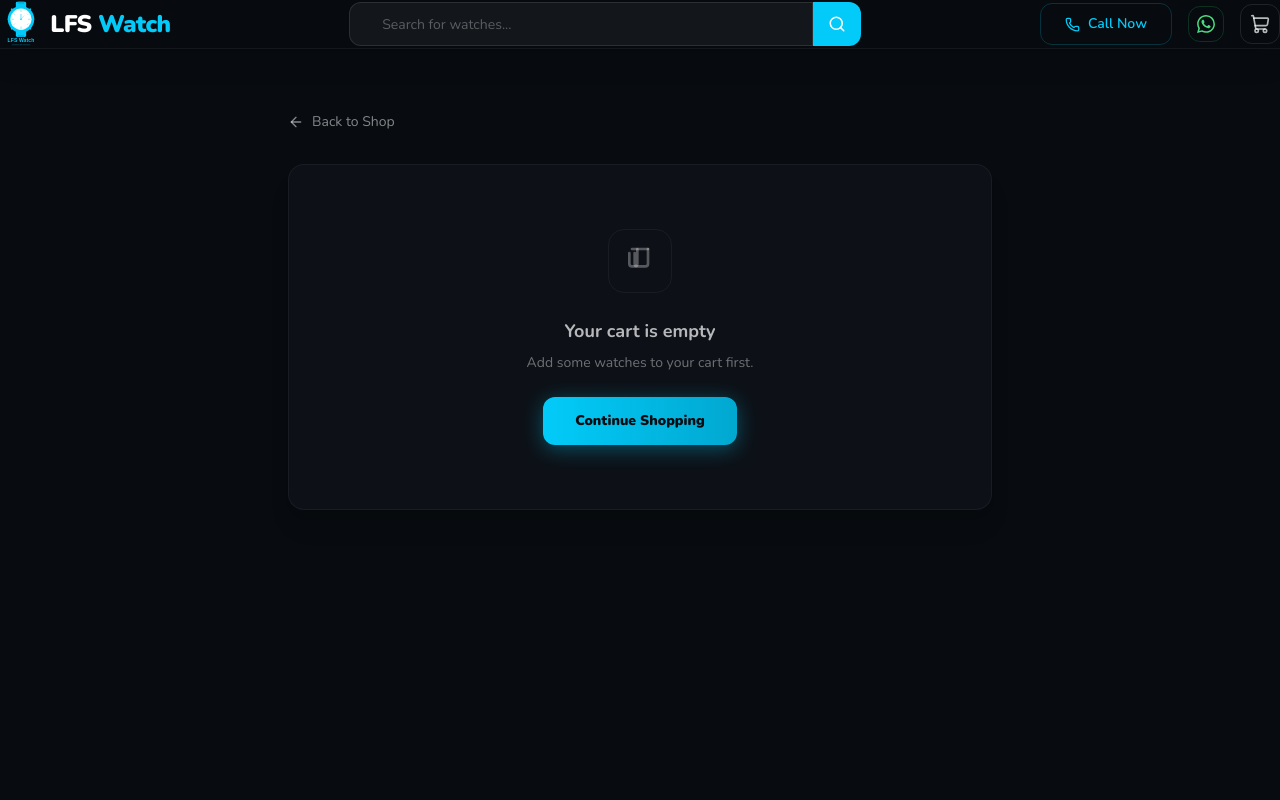
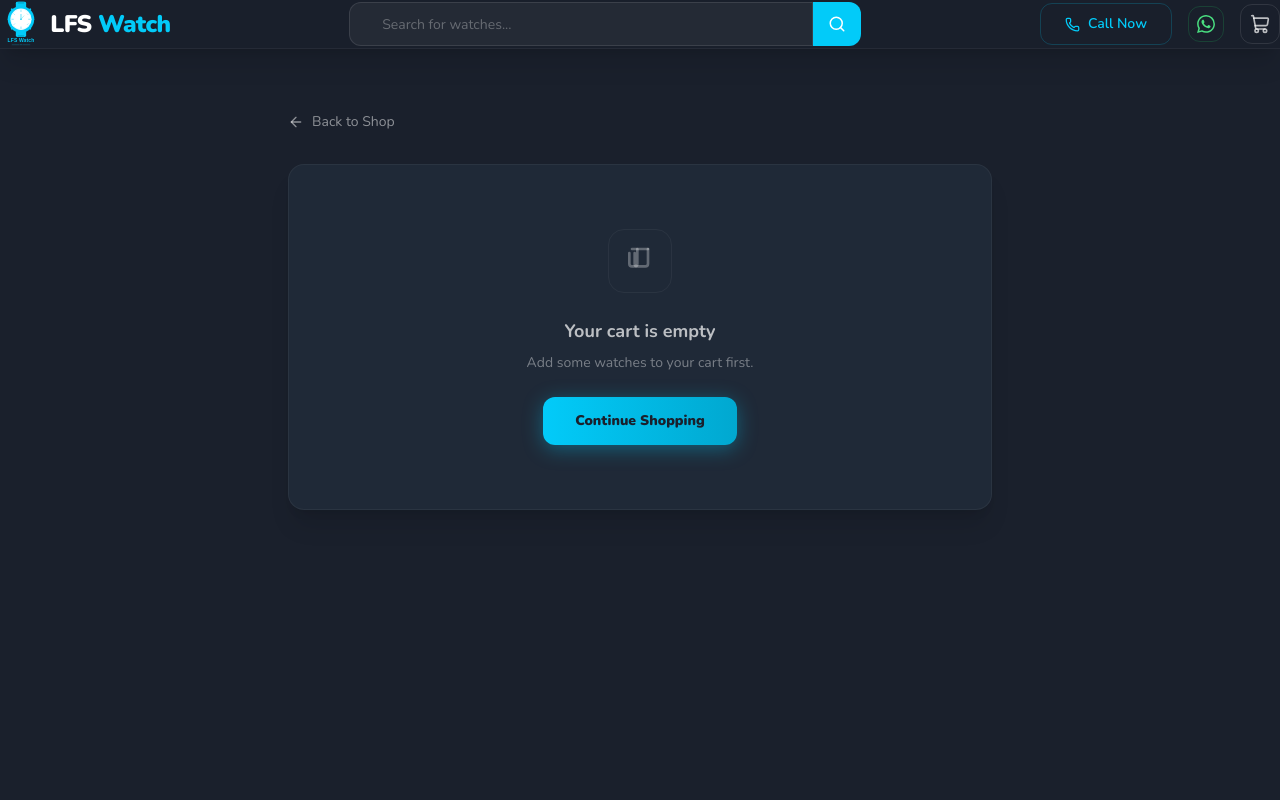
Before and after one commit to detectivesifat/lfswatch, a React (Vite) app: page /checkout in a window 1280 px wide. Shown: the top 800 px of the page. Built offline with nearby package versions, Linux system fonts and the light colour scheme.

Commit message:
lighten dark theme: #080c10->#1a202c, #0d1117->#1f2937

```diff
--- a/src/components/CartSidebar.jsx
+++ b/src/components/CartSidebar.jsx
@@ -32,7 +32,7 @@ export default function CartSidebar() {
         ref={panelRef}
         className={`fixed top-0 right-0 h-full z-[70] flex flex-col
           w-full sm:w-[400px] lg:w-[430px]
-          bg-[#0d1117] border-l border-white/5
+          bg-[#1f2937] border-l border-white/5
           shadow-[−20px_0_60px_rgba(0,0,0,0.5)]
           transition-transform duration-300 ease-in-out
           ${isOpen ? 'translate-x-0' : 'translate-x-full'}
@@ -132,7 +132,7 @@ export default function CartSidebar() {
 
         {/* Footer */}
         {items.length > 0 && (
-          <div className="border-t border-white/5 px-6 py-5 space-y-4 bg-[#080c10]/50">
+          <div className="border-t border-white/5 px-6 py-5 space-y-4 bg-[#1a202c]/50">
             <div className="flex items-center justify-between">
               <span className="text-sm font-semibold text-white/50">Total</span>
               <span className="text-2xl font-black text-white">
@@ -142,7 +142,7 @@ export default function CartSidebar() {
             <a
               id="checkout-btn"
               href="/checkout"
-              className="flex items-center justify-center gap-2 w-full py-3.5 bg-gradient-to-r from-[#02cbf9] to-[#01a8d0] hover:from-[#01b8e0] hover:to-[#0195ba] text-[#080c10] font-black text-base rounded-xl transition-all duration-300 no-underline shadow-[0_4px_20px_rgba(2,203,249,0.35)] hover:shadow-[0_6px_28px_rgba(2,203,249,0.5)] hover:-translate-y-0.5"
+              className="flex items-center justify-center gap-2 w-full py-3.5 bg-gradient-to-r from-[#02cbf9] to-[#01a8d0] hover:from-[#01b8e0] hover:to-[#0195ba] text-[#1a202c] font-black text-base rounded-xl transition-all duration-300 no-underline shadow-[0_4px_20px_rgba(2,203,249,0.35)] hover:shadow-[0_6px_28px_rgba(2,203,249,0.5)] hover:-translate-y-0.5"
             >
               <ShoppingBag size={18} />
               Continue to Buy
--- a/src/components/Footer.jsx
+++ b/src/components/Footer.jsx
@@ -2,7 +2,7 @@ import { Phone } from 'lucide-react';
 
 export default function Footer() {
   return (
-    <footer className="bg-[#080c10] border-t border-white/5 pb-16">
+    <footer className="bg-[#1a202c] border-t border-white/5 pb-16">
       <div className="max-w-7xl mx-auto px-5 sm:px-8 pt-12 sm:pt-16 flex flex-col sm:flex-row items-center justify-around gap-8 sm:gap-12">
 
         {/* Column 1: Copyright */}
--- a/src/components/Navbar.jsx
+++ b/src/components/Navbar.jsx
@@ -104,7 +104,7 @@ export default function Navbar() {
           {showDropdown && searchQuery.length > 0 && filteredProducts.length > 0 && (
             <div
               ref={dropdownRef}
-              className="absolute top-full left-0 right-0 mt-2 bg-[#0d1117] border border-white/10 rounded-2xl shadow-[0_20px_40px_rgba(0,0,0,0.5)] overflow-hidden z-50 animate-slide-down"
+              className="absolute top-full left-0 right-0 mt-2 bg-[#1f2937] border border-white/10 rounded-2xl shadow-[0_20px_40px_rgba(0,0,0,0.5)] overflow-hidden z-50 animate-slide-down"
             >
               <div className="grid grid-cols-1 gap-1 p-3 max-h-96 overflow-y-auto">
                 {filteredProducts.map((product) => (
@@ -207,7 +207,7 @@ export default function Navbar() {
           {showDropdown && searchQuery.length > 0 && filteredProducts.length > 0 && (
             <div
               ref={dropdownRef}
-              className="absolute top-full left-0 right-0 mt-2 bg-[#0d1117] border border-white/10 rounded-2xl shadow-[0_20px_40px_rgba(0,0,0,0.5)] overflow-hidden z-50 animate-slide-down"
+              className="absolute top-full left-0 right-0 mt-2 bg-[#1f2937] border border-white/10 rounded-2xl shadow-[0_20px_40px_rgba(0,0,0,0.5)] overflow-hidden z-50 animate-slide-down"
             >
               <div className="grid grid-cols-1 gap-1 p-3 max-h-96 overflow-y-auto">
                 {filteredProducts.map((product) => (
--- a/src/components/ProductCard.jsx
+++ b/src/components/ProductCard.jsx
@@ -17,7 +17,7 @@ export default function ProductCard({ product }) {
   return (
     <Link
       to={`/product/${product.id}`}
-      className="group flex flex-col rounded-2xl overflow-hidden border border-white/5 bg-gradient-to-b from-[#111827] to-[#0d1117] hover:border-[#02cbf9]/30 transition-all duration-300 hover:shadow-[0_8px_32px_rgba(2,203,249,0.12)] hover:-translate-y-1 no-underline"
+      className="group flex flex-col rounded-2xl overflow-hidden border border-white/5 bg-gradient-to-b from-[#111827] to-[#1f2937] hover:border-[#02cbf9]/30 transition-all duration-300 hover:shadow-[0_8px_32px_rgba(2,203,249,0.12)] hover:-translate-y-1 no-underline"
     >
       {/* Image */}
       <div className="relative aspect-square overflow-hidden bg-white">
@@ -28,7 +28,7 @@ export default function ProductCard({ product }) {
           loading="lazy"
         />
         {/* Shimmer overlay on hover */}
-        <div className="absolute inset-0 bg-gradient-to-t from-[#080c10]/60 via-transparent to-transparent opacity-0 group-hover:opacity-100 transition-opacity duration-300" />
+        <div className="absolute inset-0 bg-gradient-to-t from-[#1a202c]/60 via-transparent to-transparent opacity-0 group-hover:opacity-100 transition-opacity duration-300" />
       </div>
 
       {/* Info */}
@@ -47,7 +47,7 @@ export default function ProductCard({ product }) {
           className={`mt-auto w-[90%] mx-auto mb-1 flex items-center justify-center gap-2 py-3 px-5 rounded-xl font-bold text-sm transition-all duration-300 cursor-pointer border ${
             added
               ? 'bg-green-500/10 border-green-500/40 text-green-400'
-              : 'bg-white/5 border-white/10 text-white/80 hover:bg-[#02cbf9] hover:border-[#02cbf9] hover:text-[#080c10] hover:shadow-[0_4px_16px_rgba(2,203,249,0.3)]'
+              : 'bg-white/5 border-white/10 text-white/80 hover:bg-[#02cbf9] hover:border-[#02cbf9] hover:text-[#1a202c] hover:shadow-[0_4px_16px_rgba(2,203,249,0.3)]'
           }`}
         >
           {added ? (
--- a/src/index.css
+++ b/src/index.css
@@ -24,7 +24,7 @@ body {
   font-family: var(--font-nunito);
   -webkit-font-smoothing: antialiased;
   -moz-osx-font-smoothing: grayscale;
-  background-color: #080c10;
+  background-color: #1a202c;
   color: #e2e8f0;
   width: 100%;
   margin: 0 auto !important; /* Centers the page body when zoomed out */
@@ -46,7 +46,7 @@ body {
   width: 6px;
 }
 ::-webkit-scrollbar-track {
-  background: #0d1117;
+  background: #1f2937;
 }
 ::-webkit-scrollbar-thumb {
   background: linear-gradient(180deg, #02cbf9, #58e7e4);
@@ -98,7 +98,7 @@ body {
 
 /* Card dark */
 .card-dark {
-  background: linear-gradient(145deg, #111827, #0d1117);
+  background: linear-gradient(145deg, #111827, #1f2937);
   border: 1px solid rgba(2, 203, 249, 0.1);
   border-radius: 1rem;
   transition: all 0.3s ease;
--- a/src/pages/Checkout.jsx
+++ b/src/pages/Checkout.jsx
@@ -34,7 +34,7 @@ export default function Checkout() {
 
   if (items.length === 0) {
     return (
-      <main className="min-h-screen bg-[#080c10] pt-28 pb-16">
+      <main className="min-h-screen bg-[#1a202c] pt-28 pb-16">
         <div className="max-w-3xl mx-auto px-5 sm:px-8">
           <Link
             to="/"
@@ -44,7 +44,7 @@ export default function Checkout() {
             Back to Shop
           </Link>
 
-          <div className="rounded-2xl p-10 sm:p-16 text-center bg-[#0d1117] border border-white/5 shadow-xl">
+          <div className="rounded-2xl p-10 sm:p-16 text-center bg-[#1f2937] border border-white/5 shadow-xl">
             <div className="w-16 h-16 mx-auto flex items-center justify-center rounded-2xl bg-white/3 border border-white/5 text-white/30 mb-6">
               <svg xmlns="http://www.w3.org/2000/svg" width="32" height="32" viewBox="0 0 24 24" fill="none" stroke="currentColor" strokeWidth="2" strokeLinecap="round" strokeLinejoin="round" class="lucide lucide-shopping-bag">
                 <path d="M6 3h12"></path>
@@ -56,7 +56,7 @@ export default function Checkout() {
             <p className="text-sm text-white/40 mb-6">Add some watches to your cart first.</p>
             <Link
               to="/"
-              className="inline-flex items-center justify-center gap-2 px-8 py-3.5 bg-gradient-to-r from-[#02cbf9] to-[#01a8d0] hover:from-[#01b8e0] hover:to-[#0195ba] text-[#080c10] font-black text-sm rounded-xl transition-all duration-300 no-underline shadow-[0_4px_20px_rgba(2,203,249,0.35)] hover:shadow-[0_6px_28px_rgba(2,203,249,0.5)] hover:-translate-y-0.5"
+              className="inline-flex items-center justify-center gap-2 px-8 py-3.5 bg-gradient-to-r from-[#02cbf9] to-[#01a8d0] hover:from-[#01b8e0] hover:to-[#0195ba] text-[#1a202c] font-black text-sm rounded-xl transition-all duration-300 no-underline shadow-[0_4px_20px_rgba(2,203,249,0.35)] hover:shadow-[0_6px_28px_rgba(2,203,249,0.5)] hover:-translate-y-0.5"
             >
               Continue Shopping
             </Link>
@@ -67,7 +67,7 @@ export default function Checkout() {
   }
 
   return (
-    <main className="min-h-screen bg-[#080c10] pt-28 pb-16">
+    <main className="min-h-screen bg-[#1a202c] pt-28 pb-16">
       <div className="max-w-3xl mx-auto px-5 sm:px-8">
         {/* Back Link */}
         <Link
@@ -101,7 +101,7 @@ export default function Checkout() {
           />
 
           {/* Single combined checkout box */}
-          <div className="bg-[#0d1117] border border-white/5 rounded-2xl overflow-hidden shadow-xl">
+          <div className="bg-[#1f2937] border border-white/5 rounded-2xl overflow-hidden shadow-xl">
             <OrderSummary
               items={items}
               onQtyChange={handleQtyChange}
--- a/src/pages/Home.jsx
+++ b/src/pages/Home.jsx
@@ -3,7 +3,7 @@ import ProductGrid from '../components/ProductGrid';
 
 export default function Home() {
   return (
-    <main className="min-h-screen bg-[#080c10]">
+    <main className="min-h-screen bg-[#1a202c]">
       <HeroBanner />
       <ProductGrid />
     </main>
--- a/tailwind.config.js
+++ b/tailwind.config.js
@@ -10,15 +10,15 @@ export default {
         brand: '#02cbf9',
         teal: '#58e7e4',
         dark: {
-          900: '#080c10',
-          800: '#0d1117',
-          700: '#111827',
-          600: '#1a2332',
-          500: '#1e293b',
-          400: '#243044',
-          300: '#334155',
-          200: '#475569',
-          100: '#64748b',
+          900: '#1a202c',
+          800: '#1f2937',
+          700: '#374151',
+          600: '#4b5563',
+          500: '#6b7280',
+          400: '#9ca3af',
+          300: '#cbd5e1',
+          200: '#e2e8f0',
+          100: '#f1f5f9',
         },
       },
       fontFamily: {
```
Also changed, not shown: src/components/HeroBanner.jsx (+4 -4 lines), src/pages/ProductDetail.jsx (+5 -5 lines).
